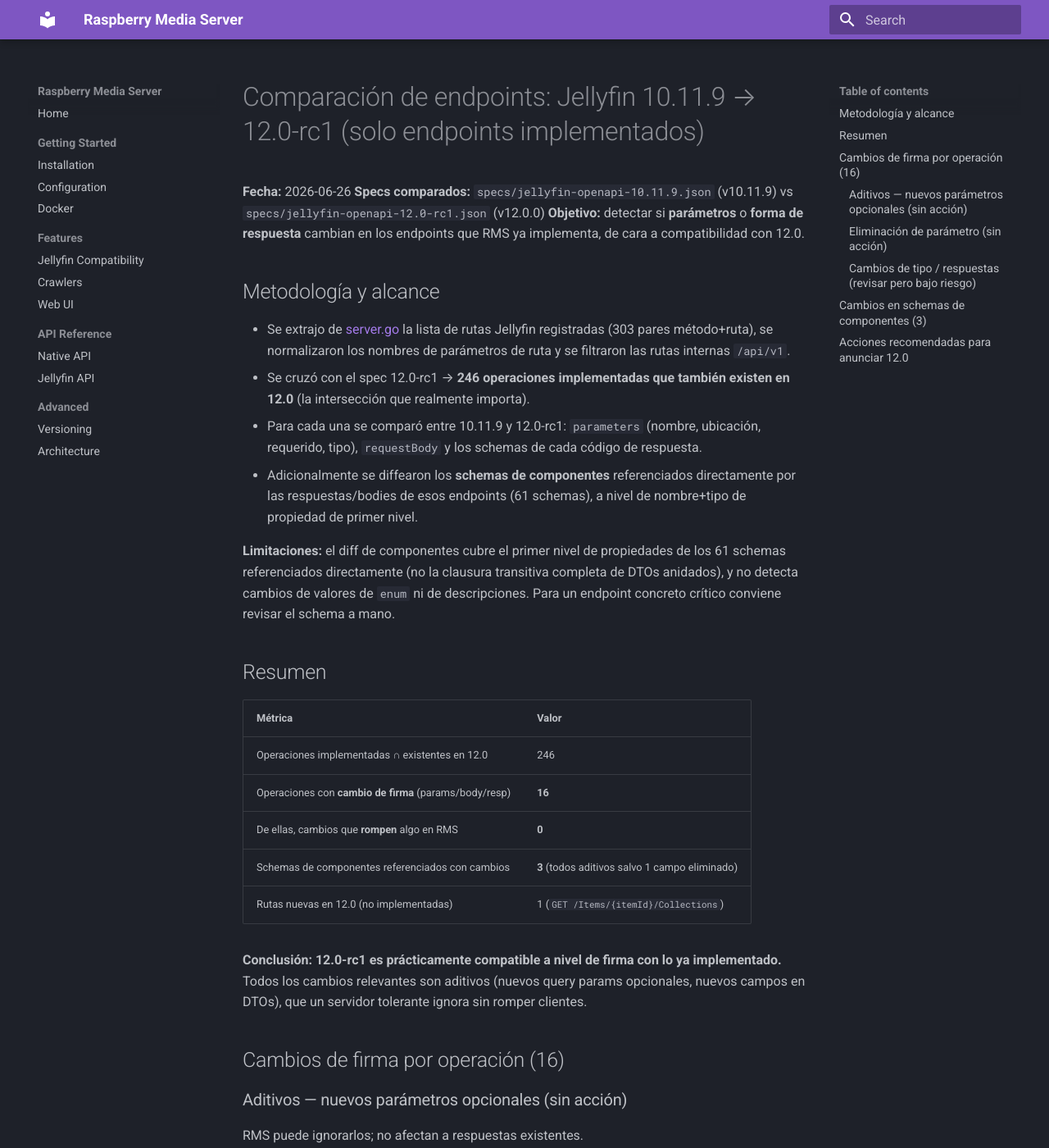
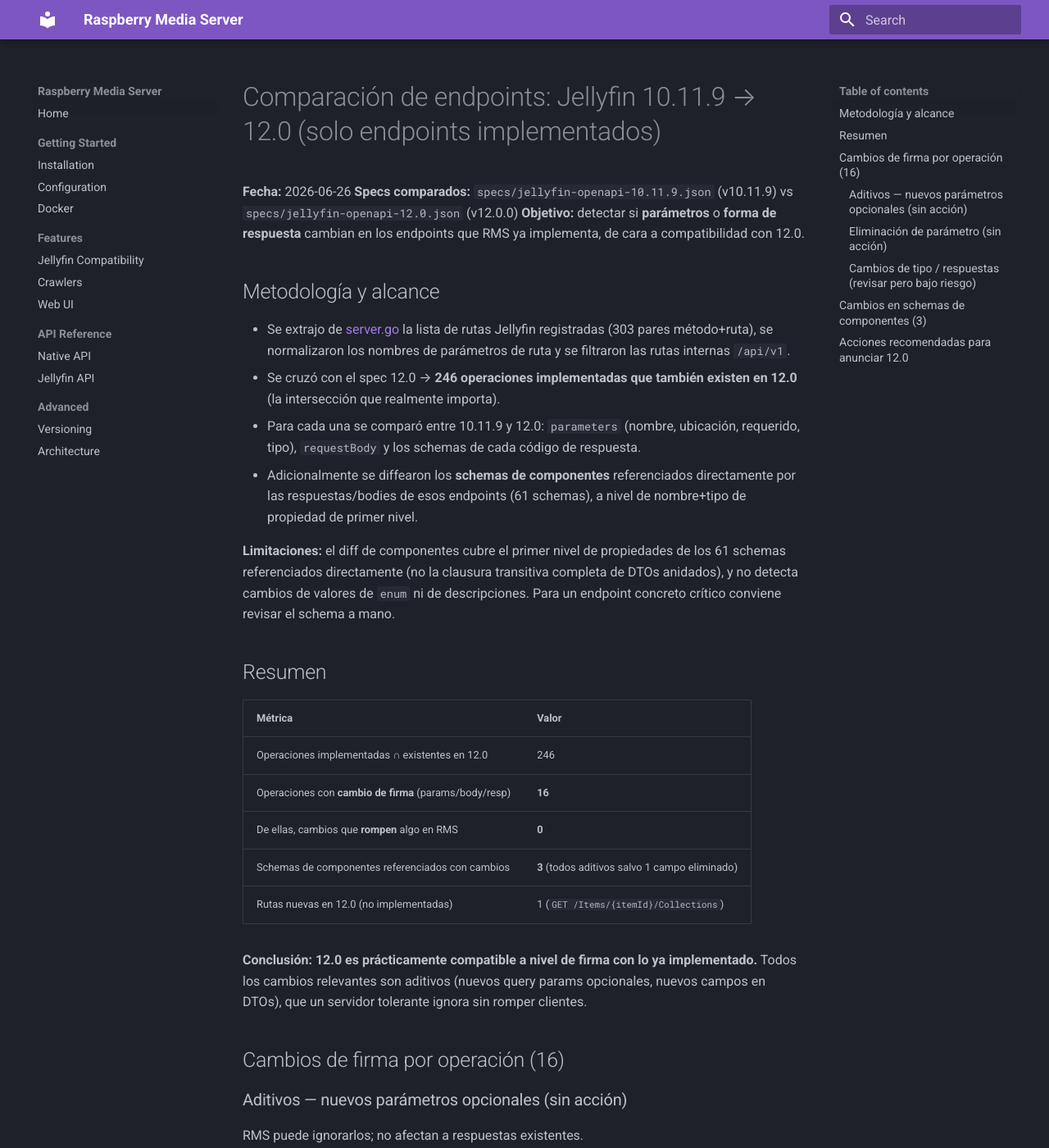
Before and after one commit to pixelotes/rms, an MkDocs documentation site: the page built from docs/endpoints_comparison_12.0.md, in a window 1280 px wide and 1400 px high. Shown: the whole window at 82% size. Built offline with MkDocs 1.6.1 and Material for MkDocs 9.7.7, drawn with Linux system fonts in a browser that asks for light colours.

Commit message:
chore(specs): add Jellyfin 12.0 stable OpenAPI spec, drop 12.0-rc1
The stable 12.0 spec only differs from rc1 in description strings (same 294
paths, 357 schemas). Point the docs at the stable file and list 10.11.9/12.0
alongside the older reference specs.

Co-Authored-By: Claude Fable 5.1 <noreply@anthropic.com>

```diff
--- a/docs/endpoints_comparison_12.0.md
+++ b/docs/endpoints_comparison_12.0.md
@@ -1,14 +1,14 @@
-# Comparación de endpoints: Jellyfin 10.11.9 → 12.0-rc1 (solo endpoints implementados)
+# Comparación de endpoints: Jellyfin 10.11.9 → 12.0 (solo endpoints implementados)
 
 **Fecha:** 2026-06-26
-**Specs comparados:** `specs/jellyfin-openapi-10.11.9.json` (v10.11.9) vs `specs/jellyfin-openapi-12.0-rc1.json` (v12.0.0)
+**Specs comparados:** `specs/jellyfin-openapi-10.11.9.json` (v10.11.9) vs `specs/jellyfin-openapi-12.0.json` (v12.0.0)
 **Objetivo:** detectar si **parámetros** o **forma de respuesta** cambian en los endpoints que RMS ya implementa, de cara a compatibilidad con 12.0.
 
 ## Metodología y alcance
 
 - Se extrajo de [server.go](../internal/server/server.go) la lista de rutas Jellyfin registradas (303 pares método+ruta), se normalizaron los nombres de parámetros de ruta y se filtraron las rutas internas `/api/v1`.
-- Se cruzó con el spec 12.0-rc1 → **246 operaciones implementadas que también existen en 12.0** (la intersección que realmente importa).
-- Para cada una se comparó entre 10.11.9 y 12.0-rc1: `parameters` (nombre, ubicación, requerido, tipo), `requestBody` y los schemas de cada código de respuesta.
+- Se cruzó con el spec 12.0 → **246 operaciones implementadas que también existen en 12.0** (la intersección que realmente importa).
+- Para cada una se comparó entre 10.11.9 y 12.0: `parameters` (nombre, ubicación, requerido, tipo), `requestBody` y los schemas de cada código de respuesta.
 - Adicionalmente se diffearon los **schemas de componentes** referenciados directamente por las respuestas/bodies de esos endpoints (61 schemas), a nivel de nombre+tipo de propiedad de primer nivel.
 
 **Limitaciones:** el diff de componentes cubre el primer nivel de propiedades de los 61 schemas referenciados directamente (no la clausura transitiva completa de DTOs anidados), y no detecta cambios de valores de `enum` ni de descripciones. Para un endpoint concreto crítico conviene revisar el schema a mano.
@@ -23,7 +23,7 @@
 | Schemas de componentes referenciados con cambios | **3** (todos aditivos salvo 1 campo eliminado) |
 | Rutas nuevas en 12.0 (no implementadas) | 1 (`GET /Items/{itemId}/Collections`) |
 
-**Conclusión: 12.0-rc1 es prácticamente compatible a nivel de firma con lo ya implementado.** Todos los cambios relevantes son aditivos (nuevos query params opcionales, nuevos campos en DTOs), que un servidor tolerante ignora sin romper clientes.
+**Conclusión: 12.0 es prácticamente compatible a nivel de firma con lo ya implementado.** Todos los cambios relevantes son aditivos (nuevos query params opcionales, nuevos campos en DTOs), que un servidor tolerante ignora sin romper clientes.
 
 ## Cambios de firma por operación (16)
 
```
Also changed, not shown: VERSIONING.md (+2 -1 lines), docs/advanced/versioning.md (+2 -1 lines), docs/features/jellyfin-compat-plan.md (+2 -0 lines), 2 other files.
